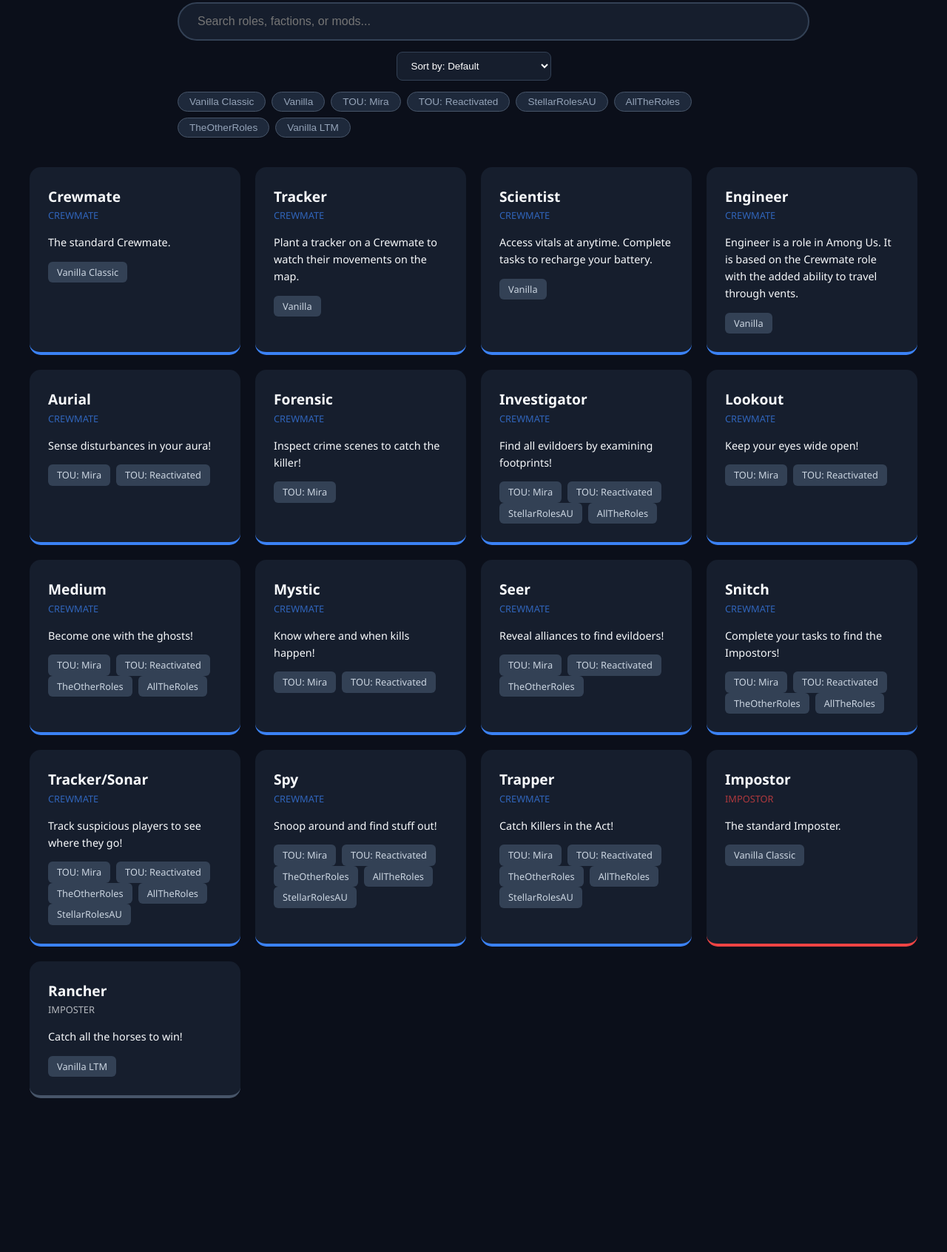
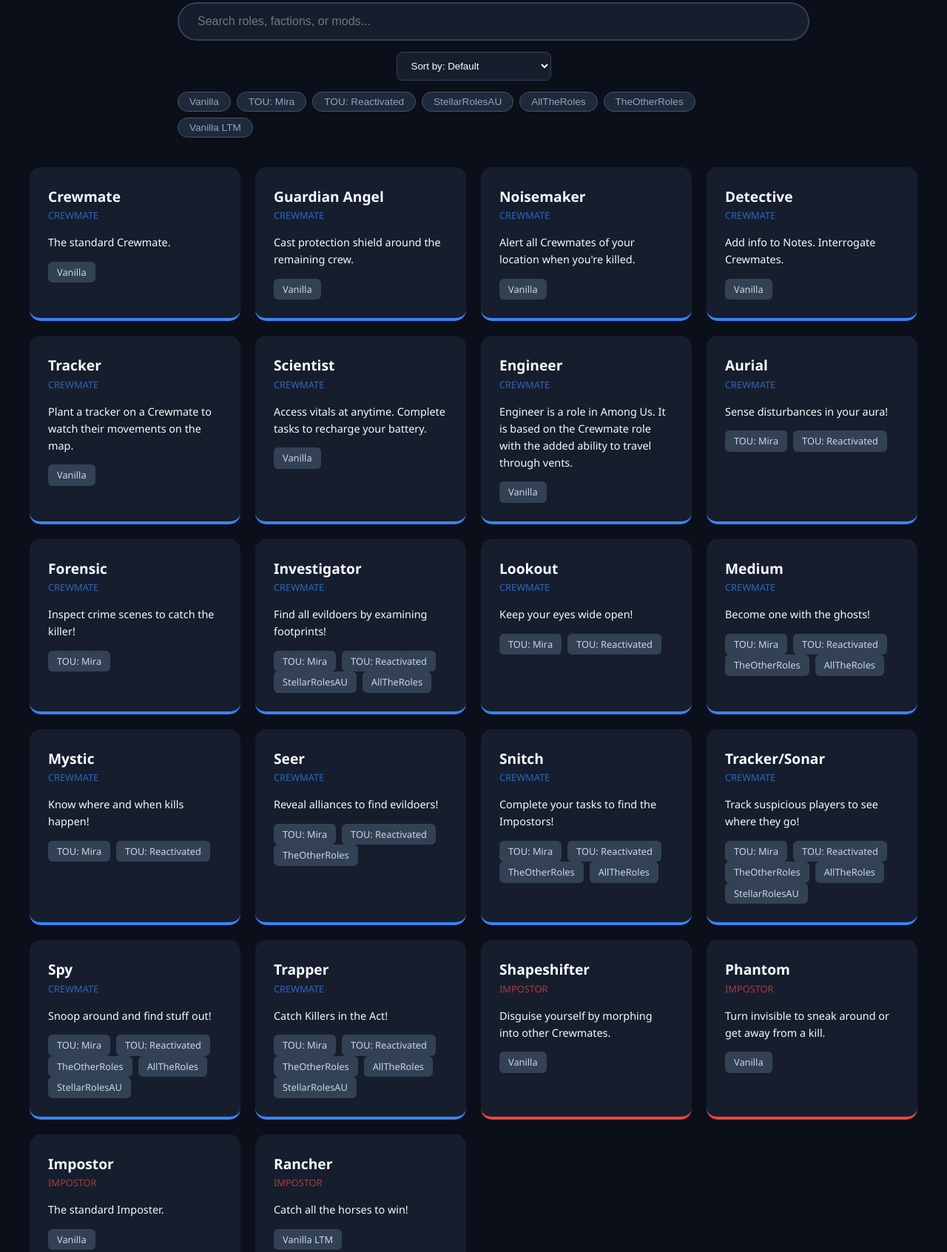
Before and after one commit to Withered99/Vent.log, a plain HTML site: page index.html in a window 1280 px wide. Shown: the part 127-1820 px from the top of the page at 74% size. Before the commit the page ends 1632 px from the top, so only its background shows below. Drawn offline with Linux system fonts and the light colour scheme.

Commit message:
Added more roles

```diff
--- a/index.html
+++ b/index.html
@@ -42,6 +42,7 @@
         <div class="detail-container">
             <button class="back-btn" onclick="showCatalog()">← Back to Catalog</button>
             <p>All details are from TOU: Mira (unless stated otherwise) as of this time and may differ between mods</p>
+            <p>Also all imposter roles include: Kill, Sabotage, and Vent, while the Crewmates all include Report.</p>
             <div id="role-content">
                 <!-- Specific role data injected here -->
             </div>
--- a/script.js
+++ b/script.js
@@ -4,11 +4,66 @@
         id: "crewmate",
         name: "Crewmate",
         faction: "crewmate",
-        tags: ["Vanilla Classic"],
+        tags: ["Vanilla"],
         summary: "The standard Crewmate.",
         details: "Do tasks or vote out Imposters to win.",
         abilities: [],
         displayAbilities: false
+    },
+    {
+        id: "vguardian_angel",
+        name: "Guardian Angel",
+        faction: "crewmate",
+        tags: ["Vanilla"],
+        summary: "Cast protection shield around the remaining crew.",
+        details: "The Guardian Angel is a role in Among Us. It is based on the Crewmate role with the added ability to cast a protective shield around a living player as a ghost.",
+        abilities: [
+            { name: "Protect", effect: "As a ghost, the Guardian Angel has access to the Protect ability, which allows them to cast a protective shield around any living player for a limited time. The shield prevents Crewmates from being killed by Impostors. This ability replaces the Haunt ability that other ghosts can use by default, meaning Guardian Angels cannot use the Haunt ability." }
+        ]
+    },
+    {
+        id: "vnoisemaker",
+        name: "Noisemaker",
+        faction: "crewmate",
+        tags: ["Vanilla"],
+        summary: "Alert all Crewmates of your location when you're killed.",
+        details: "Noisemaker is a role in Among Us. It is based on the Crewmate role, but it sends out an alert when killed by An Impostor. Living Crewmates will see the alert and know where the body is, by a mark on their screen.",
+        abilities: [],
+        displayAbilities: false
+    },
+    {
+        id: "vdetective",
+        name: "Detective",
+        faction: "crewmate",
+        tags: ["Vanilla"],
+        summary: "Add info to Notes. Interrogate Crewmates.",
+        details: "Detective is a role in Among Us. It is based on the Crewmate role with added abilities which allow for further research on kills.",
+        abilities: [
+            { name: "Notes", effect: "The Notes Ability lets the Detective document information about a kill, namely the location of the body and type of Impostor suspected to have killed the victim." },
+            { name: "Interrogate", effect: "The Interrogate Ability lets the Detective find out where a player was at the time of the murder. The suspects per case file do not reset on a meeting or a new meeting, it is a fixed amount that is given whenever a dead player is known to be deceased (failing to show up in the meeting or their body gets reported). The distance to interrogate someone cannot be adjusted, as the distance to interrogate someone has to be extremely close (enough for both players to be touching). When a Shapeshifter who has turned into someone else is interrogated, the files will show the 'shapeshifted player' to be in the same location as the body died, but when a meeting is called these files will adjust to the 'Real Shapeshifter's color', so be aware of the colors/names of the people you interrogate as the files will adjust to the correct information when a meeting is called." }
+        ]
+    },
+    {
+        id: "vshapeshifter",
+        name: "Shapeshifter",
+        faction: "impostor",
+        tags: ["Vanilla"],
+        summary: "Disguise yourself by morphing into other Crewmates.",
+        details: "The Shapeshifter is a role in Among Us that was added as a part of the roles and Cosmicubes update, version 2021.11.9. It is based on the Impostor role, and their primary goal remains the same: kill enough Crewmates to win. Along with the standard abilities that Impostors have access to, Shapeshifters have the additional ability to Shift into other players.",
+        abilities: [
+            { name: "Shift", effect: "The Shapeshifter has access to the Shift ability, which allows them to transform into any player that was alive at the beginning of the round, regardless of the role of the player. The Shapeshifter can pull up a menu of these players and select one to perfectly copy their appearance (name, color, cosmetics and even pets). During discussion time, the Shapeshifter will appear as their original self. The disguise usually only lasts for a limited time and leaves evidence behind unless otherwise set in the game's options. A player cannot shapeshift into themselves, but they can turn into another Shapeshifter." }
+        ]
+    },
+    {
+        id: "vphantom",
+        name: "Phantom",
+        faction: "impostor",
+        tags: ["Vanilla"],
+        summary: "Turn invisible to sneak around or get away from a kill.",
+        details: "The Phantom is a role in Among Us, based on the Impostor role. Their primary goal is to kill enough Crewmates to win, but, along with the standard abilities that Impostors have access to, they have the additional abilities to Vanish and Appear.",
+        abilities: [
+            { name: "Vanish", effect: "The Vanish ability lets the Phantom turn invisible for a certain amount of time." }
+        ]
     },
     {
         id: "trackerv",
@@ -47,14 +102,11 @@
         id: "impostor",
         name: "Impostor",
         faction: "impostor",
-        tags: ["Vanilla Classic"],
+        tags: ["Vanilla"],
         summary: "The standard Imposter.",
         details: "A master of deception and sabotage.",
-        abilities: [
-            { name: "Kill", effect: "Eliminate a player." },
-            { name: "Sabotage", effect: "Sabotage different parts of the ship to make doing tasks harder." },
-            { name: "Vent", effect: "Move through the vents for fast travel." }
-        ]
+        abilities: [],
+        displayAbilities: false
     },
     {
         id: "aurial",
@@ -128,9 +180,9 @@
         summary: "Reveal alliances to find evildoers!",
         details: "The Seer can compare the alignments of other players, learning if players are friendly or enemies by using their Intuit and Gaze abilities, or Reveal if comparing alignments only.",
         abilities: [
-            { name: "Intuit", effect: "Chooses a player to compare alliances of others to. The target can be changed within the same round."},
-            { name: "Gaze", effect: "Reveals the alliance between the target players when comparing alignments."},
-            { name: "Reveal", effect: "Reveals the alliance of target players when revealing alignments only."}
+            { name: "Intuit", effect: "Chooses a player to compare alliances of others to. The target can be changed within the same round." },
+            { name: "Gaze", effect: "Reveals the alliance between the target players when comparing alignments." },
+            { name: "Reveal", effect: "Reveals the alliance of target players when revealing alignments only." }
         ]
     },
     {
@@ -151,7 +203,7 @@
         summary: "Track suspicious players to see where they go!",
         details: "The Sonar can place markers on other players to track their general location. By placing a marker, the Tracker will see an arrow pointing towards the tracked player's position across the map. The arrows match the tracked player's colour, and will update at set intervals, allowing the Tracker to follow suspicious players and identify unusual movement.",
         abilities: [
-            { name: "Track", effect: "Places a tracker (arrow) on a player, making it so that the player's location is visible to the Tracker, updating periodically."}
+            { name: "Track", effect: "Places a tracker (arrow) on a player, making it so that the player's location is visible to the Tracker, updating periodically." }
         ]
     },
     {
@@ -162,7 +214,7 @@
         summary: "Snoop around and find stuff out!",
         details: "The Spy gains extra information by using the Admin table. When viewing Admin, the Spy sees the locations of all living players across the map, identified by their colours, making it easier to track and verify locations when giving alibis. The map will update whenever a player moves from one area to another, including through vent systems, as long as they are in a named location (they will not be visible outside or in hallways). Depending on settings, the Spy may also have access to a Portable Admin table, which they can activate remotely and recharge by completing tasks.",
         abilities: [
-            { name: "Admin", effect: "Opens up the admin table for a set total duration between uses."}
+            { name: "Admin", effect: "Opens up the admin table for a set total duration between uses." }
         ]
     },
     {
@@ -173,18 +225,18 @@
         summary: "Catch Killers in the Act!",
         details: "The Trapper can place traps around the map to learn the roles of other players. Players must stand in, or walk through, the trap for a set time to 'trap' their roles. The Trapper will see a list of the roles in the next meeting, in a randomised order.",
         abilities: [
-            { name: "Trap", effect: "Places down a trap that detects and stores the roles of people within its range after a few seconds"}
+            { name: "Trap", effect: "Places down a trap that detects and stores the roles of people within its range after a few seconds" }
         ]
     },
     {
         id: "rancher",
         name: "Rancher",
-        faction: "imposter",
+        faction: "impostor",
         tags: ["Vanilla LTM"],
         summary: "Catch all the horses to win!",
         details: "The Rancher is a primary role in the Horse Wrangling gamemode added temporarily in version 2023.3.28 for April Fools. Their goal is to wrangle the majority of the Horse Crewmates to win.",
         abilities: [
-            { name: "Track", effect: "Places a tracker (arrow) on a player, making it so that the player's location is visible to the Tracker, updating periodically."}
+            { name: "Kill", effect: "Eliminate a player." }
         ]
     }
 ];
@@ -201,8 +253,8 @@
     // Filter Logic
     let filtered = roles.filter(role => {
         const matchesSearch = role.name.toLowerCase().includes(query) ||
-                              role.faction.toLowerCase().includes(query) ||
-                              role.summary.toLowerCase().includes(query);
+            role.faction.toLowerCase().includes(query) ||
+            role.summary.toLowerCase().includes(query);
         const matchesTag = activeTag ? role.tags.includes(activeTag) : true;
         return matchesSearch && matchesTag;
     });
@@ -294,7 +346,7 @@
 
     document.getElementById('catalog-view').style.display = 'none';
     document.getElementById('detail-view').style.display = 'block';
-    window.scrollTo(0,0);
+    window.scrollTo(0, 0);
 }
 
 function showCatalog() {
```
